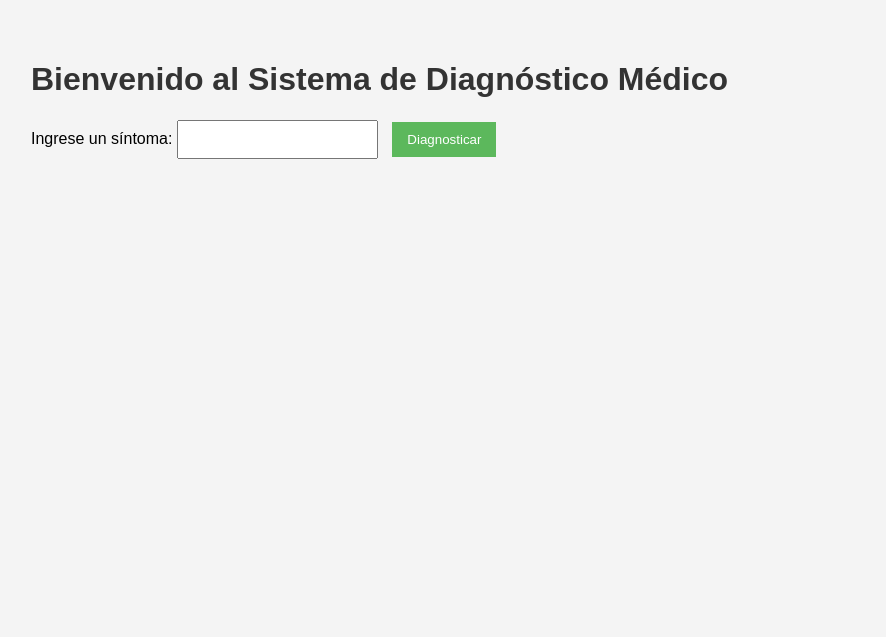
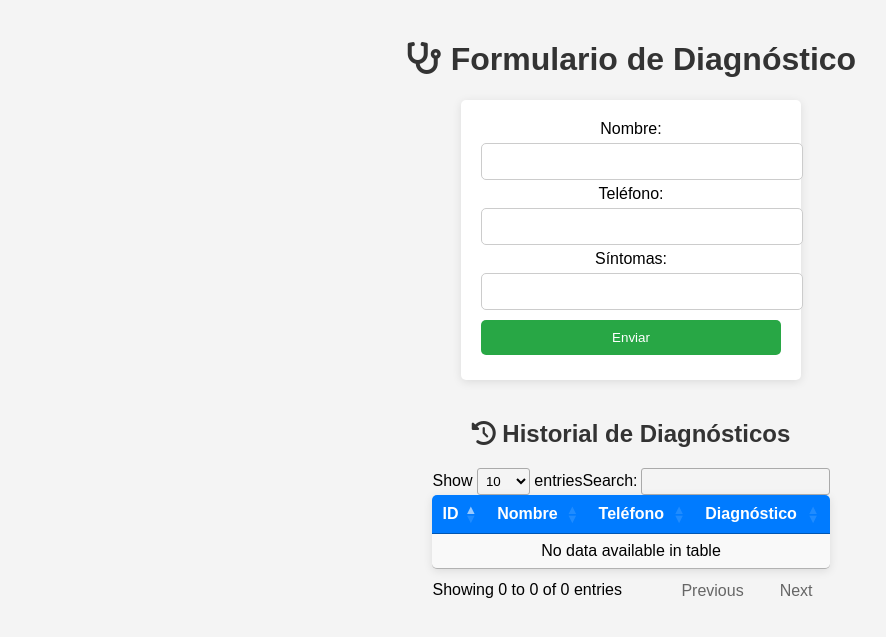
Before and after one commit to UPCastellano/conocimientomedicobase, a Flask app: page / in a window 1280 px wide. Shown: the top 637 px of the page, without its empty margins (9-895 px from the left). Run offline with Flask 2, Linux system fonts and the light colour scheme; data that the repository does not hold is empty; some libraries are stand-ins or nearby versions.

Commit message:
ACTUALIZACION

```diff
--- a/app.py
+++ b/app.py
@@ -1,24 +1,55 @@
 from flask import Flask, render_template, request
+from flask_sqlalchemy import SQLAlchemy
 
 app = Flask(__name__)
+app.config['SQLALCHEMY_DATABASE_URI'] = 'mysql+pymysql://ux8my6vlcea95nrg:4x6JUqLMq5cCSPdgIAFz@bnnaqx2n3e7p5gyo0alk-mysql.services.clever-cloud.com:3306/bnnaqx2n3e7p5gyo0alk'
+db = SQLAlchemy(app)
+
+# Modelo para almacenar diagnósticos
+class Diagnostico(db.Model):
+    id = db.Column(db.Integer, primary_key=True)
+    nombre = db.Column(db.String(100), nullable=False)
+    telefono = db.Column(db.String(15), nullable=False)
+    diagnostico = db.Column(db.String(200), nullable=False)
 
 # Base de conocimiento simple
 diagnosticos = {
     "fiebre": "Puede ser un signo de infección.",
     "tos": "Puede ser un síntoma de resfriado o gripe.",
-    "dolor de cabeza": "Puede ser causado por estrés o deshidratación."
-
+    "dolor de cabeza": "Puede ser causado por estrés o deshidratación.",
+    # Agrega más diagnósticos aquí
 }
 
 @app.route('/')
 def index():
-    return render_template('index.html')
+    diagnosticos = Diagnostico.query.all()  # Obtener todos los diagnósticos
+    return render_template('index.html', diagnosticos=diagnosticos)
 
 @app.route('/diagnostico', methods=['POST'])
 def diagnostico():
     sintomas = request.form.get('sintomas')
+    nombre = request.form.get('nombre')
+    telefono = request.form.get('telefono')
+
+    # Verifica si los valores son nulos
+    if not nombre or not telefono:
+        return "Nombre y teléfono son obligatorios", 400
+
     resultado = diagnosticos.get(sintomas.lower(), "Síntoma no encontrado.")
+
+    # Guardar en la base de datos
+    nuevo_diagnostico = Diagnostico(nombre=nombre, telefono=telefono, diagnostico=resultado)
+    db.session.add(nuevo_diagnostico)
+    db.session.commit()
+
     return render_template('result.html', resultado=resultado)
 
+@app.route('/historial')
+def historial():
+    diagnosticos = Diagnostico.query.all()
+    return render_template('historial.html', diagnosticos=diagnosticos)
+
 if __name__ == '__main__':
+    with app.app_context():
+        db.create_all()  # Crea las tablas en la base de datos
     app.run(debug=True)
--- a/requirements.txt
+++ b/requirements.txt
@@ -1,2 +1,3 @@
 Flask==2.2.2
 Werkzeug==2.2.2
+PyMySQL==1.0.2
--- a/templates/index.html
+++ b/templates/index.html
@@ -3,15 +3,105 @@
 <head>
     <meta charset="UTF-8">
     <meta name="viewport" content="width=device-width, initial-scale=1.0">
-    <link rel="stylesheet" href="{{ url_for('static', filename='styles.css') }}">
-    <title>Sistema de Diagnóstico Médico</title>
+    <title>Formulario de Diagnóstico</title>
+    <link rel="stylesheet" href="https://cdn.datatables.net/1.11.5/css/jquery.dataTables.min.css">
+    <link rel="stylesheet" href="https://cdnjs.cloudflare.com/ajax/libs/font-awesome/6.0.0-beta3/css/all.min.css">
+    <style>
+        body {
+            font-family: Arial, sans-serif;
+            background-color: #f4f4f4;
+            margin: 0;
+            padding: 20px;
+            display: flex;
+            flex-direction: column;
+            align-items: center;
+        }
+        h1, h2 {
+            color: #333;
+        }
+        form {
+            background: #fff;
+            padding: 20px;
+            border-radius: 5px;
+            box-shadow: 0 2px 10px rgba(0, 0, 0, 0.1);
+            margin-bottom: 20px;
+            width: 300px;
+            text-align: center;
+        }
+        input[type="text"], input[type="submit"] {
+            width: 100%;
+            padding: 10px;
+            margin: 5px 0;
+            border: 1px solid #ccc;
+            border-radius: 5px;
+        }
+        input[type="submit"] {
+            background-color: #28a745;
+            color: white;
+            border: none;
+            cursor: pointer;
+        }
+        input[type="submit"]:hover {
+            background-color: #218838;
+        }
+        table {
+            width: 80%;
+            margin-top: 20px;
+            background: #fff;
+            border-radius: 5px;
+            overflow: hidden;
+            box-shadow: 0 2px 10px rgba(0, 0, 0, 0.1);
+        }
+        th, td {
+            padding: 10px;
+            text-align: center;
+        }
+        th {
+            background-color: #007bff;
+            color: white;
+        }
+    </style>
 </head>
 <body>
-    <h1>Bienvenido al Sistema de Diagnóstico Médico</h1>
-    <form action="/diagnostico" method="post">
-        <label for="sintomas">Ingrese un síntoma:</label>
+    <h1><i class="fas fa-stethoscope"></i> Formulario de Diagnóstico</h1>
+    <form action="/diagnostico" method="POST">
+        <label for="nombre">Nombre:</label>
+        <input type="text" id="nombre" name="nombre" required>
+        <label for="telefono">Teléfono:</label>
+        <input type="text" id="telefono" name="telefono" required>
+        <label for="sintomas">Síntomas:</label>
         <input type="text" id="sintomas" name="sintomas" required>
-        <button type="submit">Diagnosticar</button>
+        <input type="submit" value="Enviar">
     </form>
+
+    <h2><i class="fas fa-history"></i> Historial de Diagnósticos</h2>
+    <table id="historial" class="display">
+        <thead>
+            <tr>
+                <th>ID</th>
+                <th>Nombre</th>
+                <th>Teléfono</th>
+                <th>Diagnóstico</th>
+            </tr>
+        </thead>
+        <tbody>
+            {% for diagnostico in diagnosticos %}
+            <tr>
+                <td>{{ diagnostico.id }}</td>
+                <td>{{ diagnostico.nombre }}</td>
+                <td>{{ diagnostico.telefono }}</td>
+                <td>{{ diagnostico.diagnostico }}</td>
+            </tr>
+            {% endfor %}
+        </tbody>
+    </table>
+
+    <script src="https://code.jquery.com/jquery-3.6.0.min.js"></script>
+    <script src="https://cdn.datatables.net/1.11.5/js/jquery.dataTables.min.js"></script>
+    <script>
+        $(document).ready(function() {
+            $('#historial').DataTable();
+        });
+    </script>
 </body>
 </html>
```
Also changed, not shown: templates/historial.html (added, +40 -0 lines).
